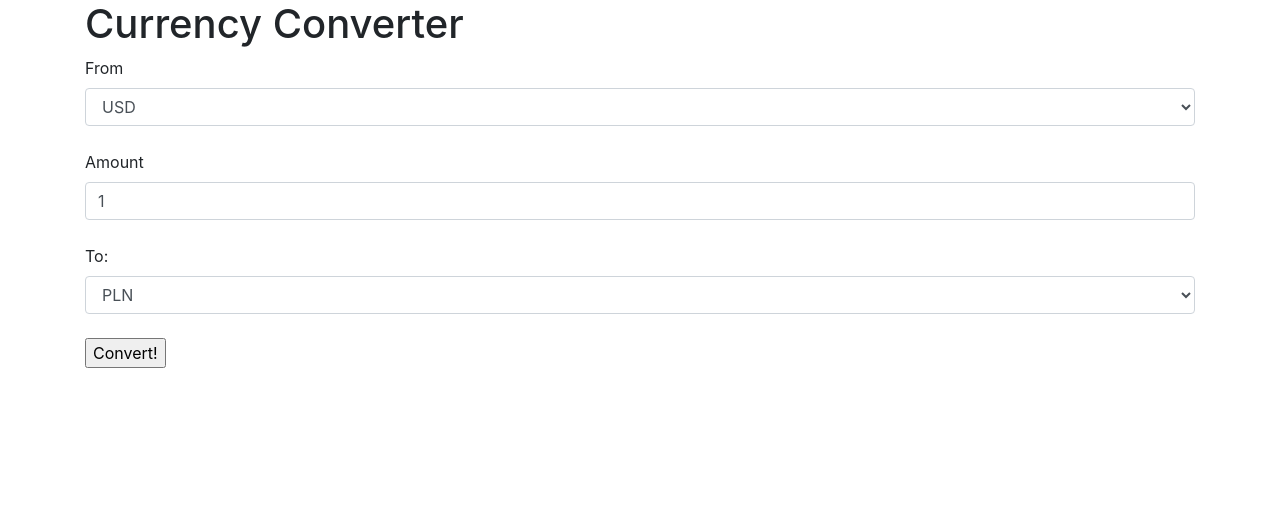
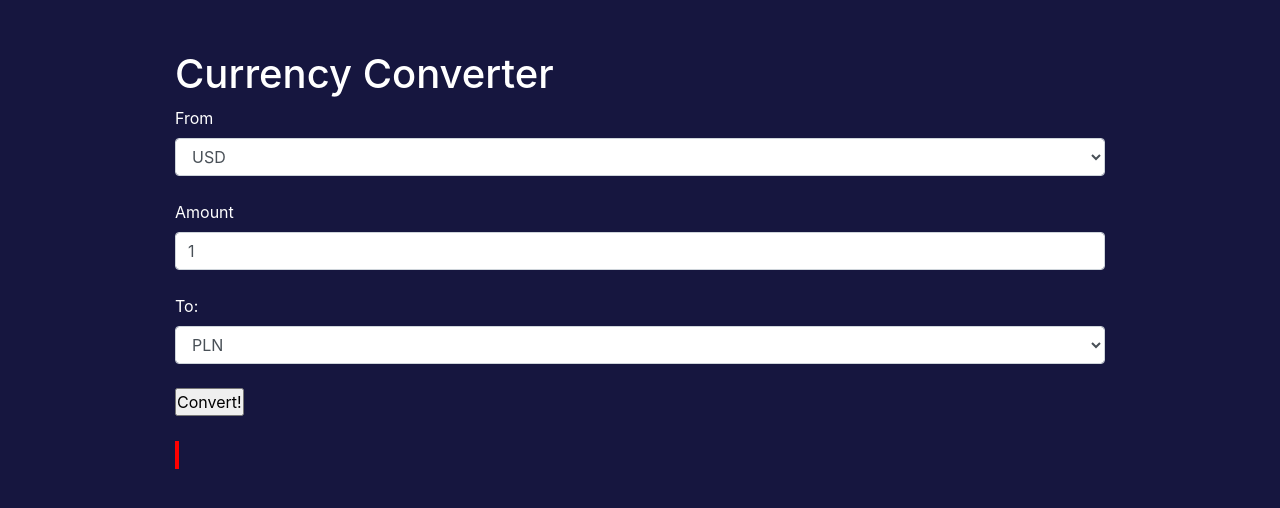
Before and after one commit to DorotaRan/Currency-converter, a plain HTML site: page index.html in a window 1280 px wide. Drawn offline with nearby package versions, Linux system fonts and the light colour scheme; no server answers.

Commit message:
style corrections

```diff
--- a/index.html
+++ b/index.html
@@ -4,6 +4,7 @@
     <meta charset="UTF-8">
     <meta name="viewport" content="width=device-width, initial-scale=1.0">
     <link rel="stylesheet" href="https://stackpath.bootstrapcdn.com/bootstrap/4.5.2/css/bootstrap.min.css" integrity="sha384-JcKb8q3iqJ61gNV9KGb8thSsNjpSL0n8PARn9HuZOnIxN0hoP+VmmDGMN5t9UJ0Z" crossorigin="anonymous">
+    <link rel="stylesheet" href="style.css">
     <title>Document</title>
 </head>
     <body>
@@ -34,7 +35,7 @@
                 </div>
                 <br>
                 <form class="result-form">
-                    <span id="result"></span>
+                    <span class="result" id="result"></span>
                 </form>
 
             </form>
--- a/style.css
+++ b/style.css
@@ -7,9 +7,11 @@
 body {
     width: 960px;
     margin: 50px auto;
+    background-color: rgb(22, 22, 63);
+    color: white;
 }
 
-.result-form span {
+.result {
     color: red;
     border: solid 2px red;
     font-size: 20px;
```
